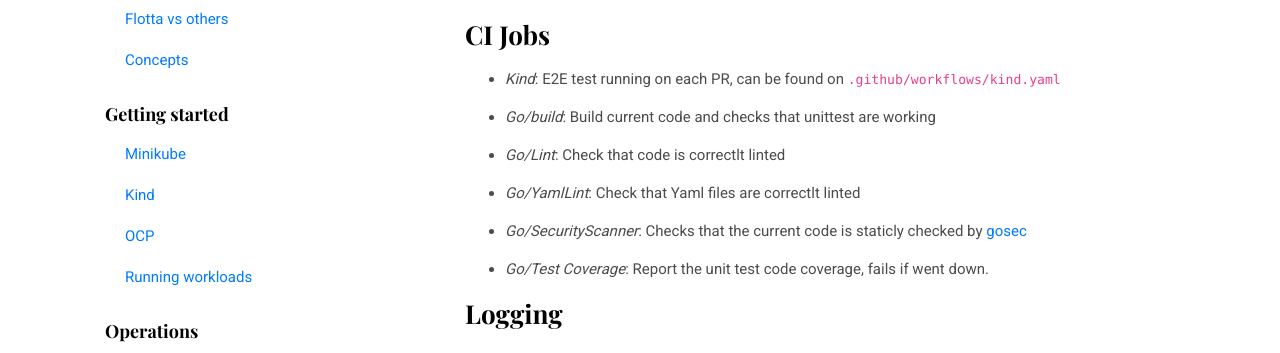
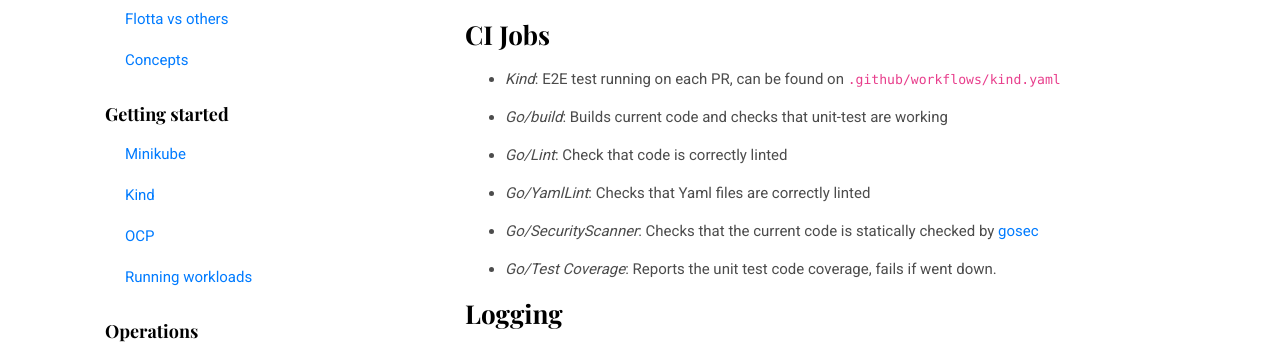
Before and after one commit to project-flotta/project-flotta.github.io, a Jekyll site: the page built from documentation/latest/dev/guide.md, in a window 1280 px wide and 900 px high. Shown: the part 286-639 px from the top of the window. Built offline with Jekyll 4.4.1, drawn with Linux system fonts in a browser that asks for light colours; a script that is not in the unit is left out; some of the changed text lies outside the part shown.

Commit message:
Doc: Fix PR comments
Signed-off-by: Eloy Coto <eloy.coto@acalustra.com>

```diff
--- a/documentation/latest/dev/guide.md
+++ b/documentation/latest/dev/guide.md
@@ -11,12 +11,12 @@ title: Developer guide
 
 - *Kind*: E2E test running on each PR, can be found on
   `.github/workflows/kind.yaml`
-- *Go/build*: Build current code and checks that unittest are working
-- *Go/Lint*: Check that code is correctlt linted
-- *Go/YamlLint*: Check that Yaml files are correctlt linted
-- *Go/SecurityScanner*: Checks that the current code is staticly checked by
+- *Go/build*: Builds current code and checks that unit-test are working
+- *Go/Lint*: Check that code is correctly linted
+- *Go/YamlLint*: Checks that Yaml files are correctly linted
+- *Go/SecurityScanner*: Checks that the current code is statically checked by
   [gosec](https://github.com/securego/gosec)
-- *Go/Test Coverage*: Report the unit test code coverage, fails if went down.
+- *Go/Test Coverage*: Reports the unit test code coverage, fails if went down.
 
 ## Logging
 
@@ -109,7 +109,7 @@ docker exec -it edgedevice1 journalctl -u yggdrasild.service
 # Device Worker
 
 ## CI jobs
-- *Go/build*: Build current code and checks that unittest are working
-- *Go/Lint*: Check that code is correctlt linted
-- *Go/SecurityScanner*: Checks that the current code is staticly checked by
+- *Go/build*: Builds current code and checks that unittest are working
+- *Go/Lint*: Checks that code is correctly linted
+- *Go/SecurityScanner*: Checks that the current code is statically checked by
   [gosec](https://github.com/securego/gosec)
```
Also changed, not shown: other parts of documentation/latest/dev/guide.md (+1 -1 lines), documentation/latest/dev/installation.md (+13 -12 lines).
